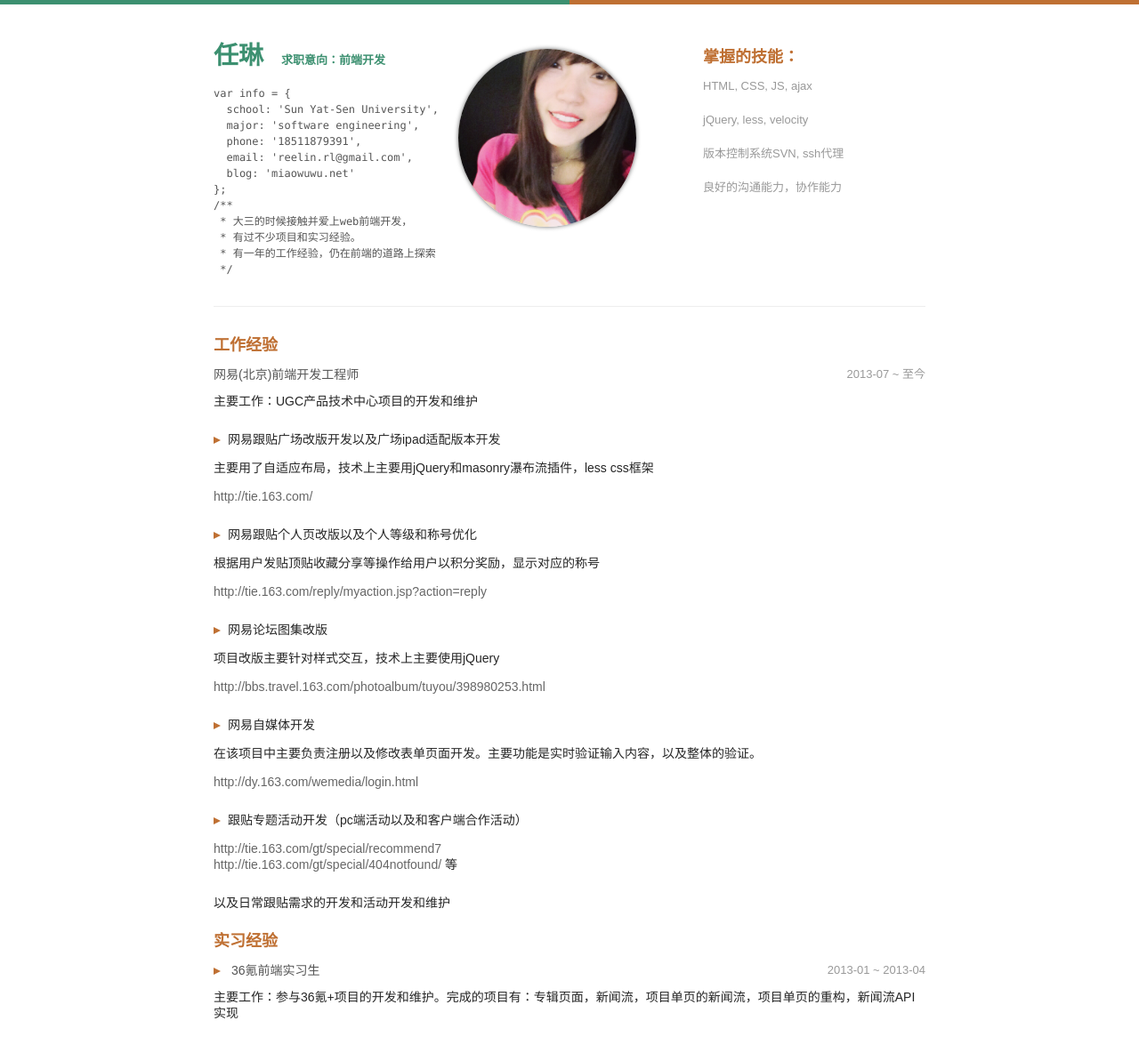
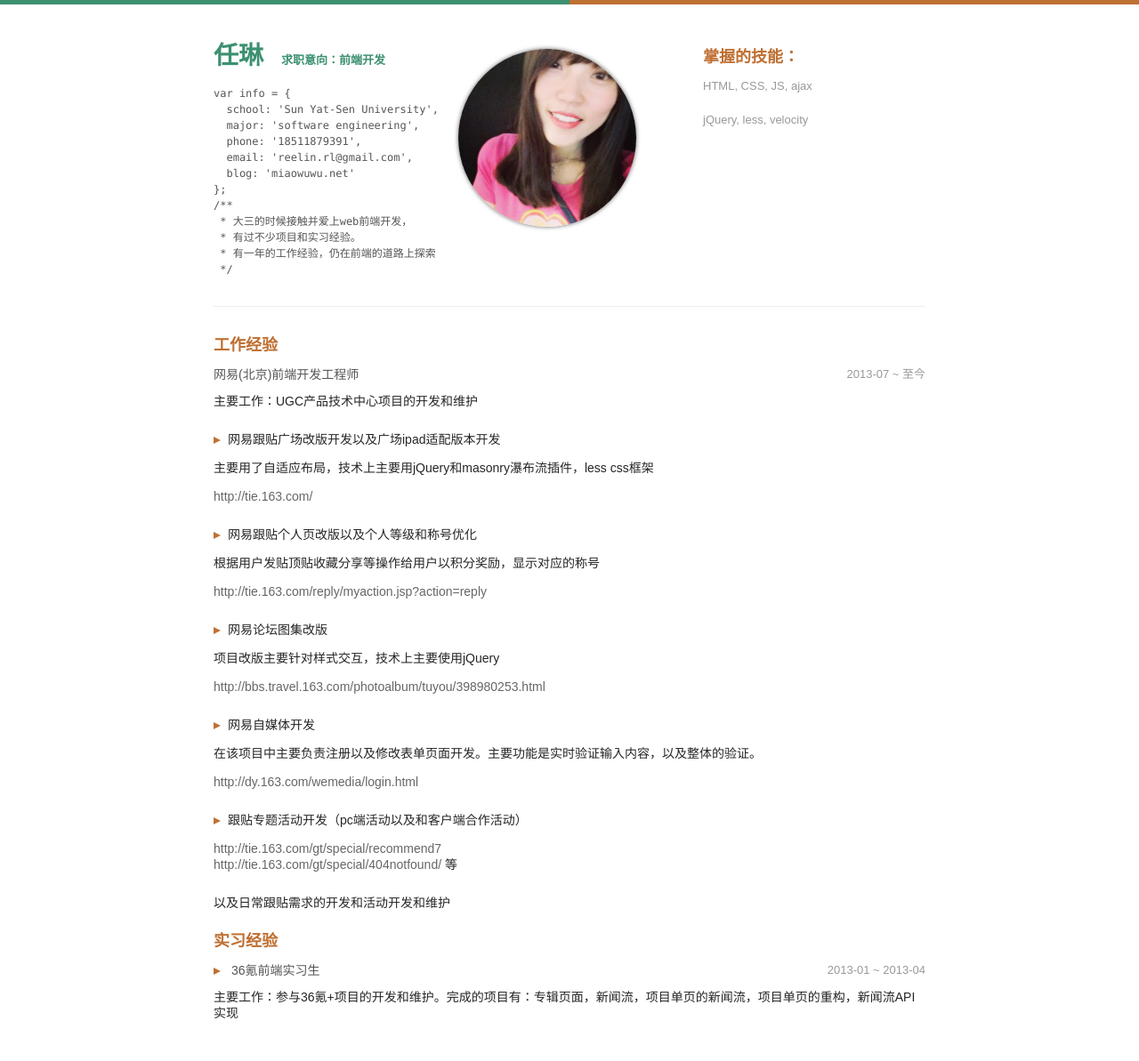
Before and after one commit to guolingyu/reelin.github.io, a Jekyll site: the page me.html, which Jekyll copies as it is, in a window 1280 px wide. Shown: the whole page at 89% size. Built offline with Jekyll 4.4.1, drawn with Linux system fonts in a browser that asks for light colours; Markdown is read by kramdown in place of the engine named in the settings.

Commit message:
modify me

```diff
--- a/me.html
+++ b/me.html
@@ -171,8 +171,6 @@ var info = {
 				<h2>掌握的技能：</h2>
 				<p>HTML, CSS, JS, ajax</p>
 				<p>jQuery, less, velocity</p>
-				<p>版本控制系统SVN, ssh代理</p>
-				<p>良好的沟通能力，协作能力</p>
 			</div>
 
 		</header>
```
Also changed, not shown: 2 other files.
